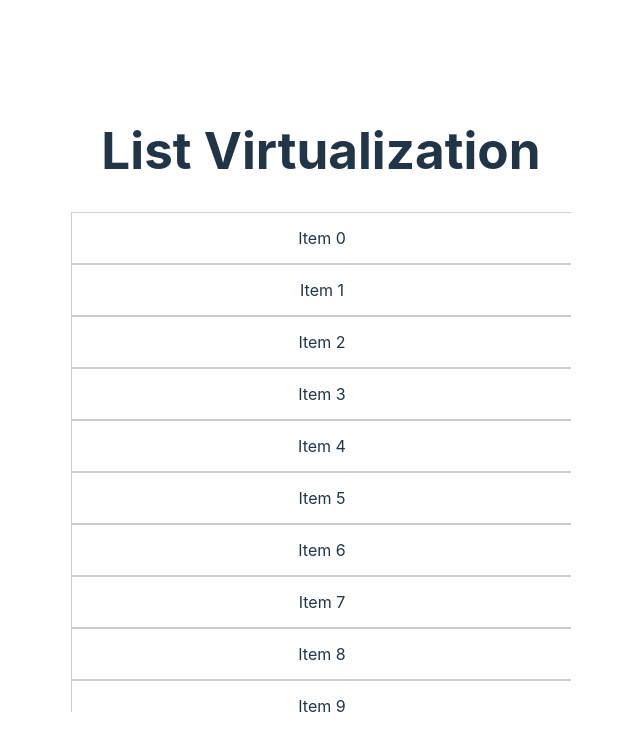
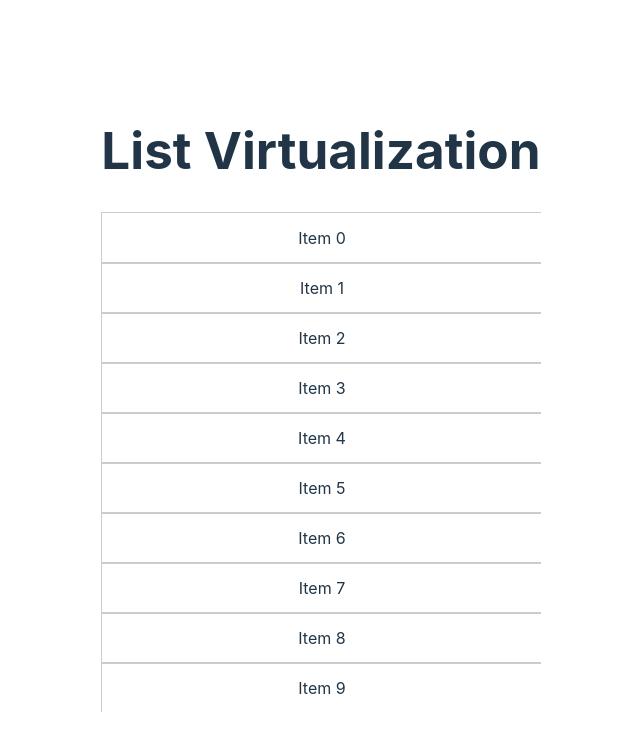
Before and after one commit to Sailwayfun/list-virtualization, a React (Vite) app: page / in a window 1280 px wide. Shown: the top 750 px of the page, without its empty margins (319-959 px from the left). Built offline with nearby package versions, Linux system fonts and the light colour scheme.

Commit message:
refactor: use array.slice to render items

```diff
--- a/src/App.jsx
+++ b/src/App.jsx
@@ -1,11 +1,11 @@
 import './App.css';
-// import SimpleVirtualizedList from './component/SimpleVirtualizedList';
-import ContentVisibilityAutoList from './component/ContentVisibilityAutoList';
+import SimpleVirtualizedList from './component/SimpleVirtualizedList';
+// import ContentVisibilityAutoList from './component/ContentVisibilityAutoList';
 import { useState, useEffect } from 'react';
 
 function App() {
   const [items, setItems] = useState([]);
-  const ITEM_COUNT = 2000;///先寫死資料數為2000筆
+  const ITEM_COUNT = 2000;
   const itemHeight = 50;
 
   useEffect(() => {
@@ -14,32 +14,31 @@ function App() {
         id: index,
         name: `Item ${index}`,
       };
-    });///先寫死資料數為2000筆
+    });
     setItems(newItems);
   }, []);
 
-  // function renderItem(startIndex, endIndex) {
-  //   const renderedItems = [];
-  //   for (let i = startIndex; i <= endIndex; i++) {
-  //     const item = items[i];
-  //     renderedItems.push(
-  //       <div key={ item.id } style={ { position: "absolute", top: `${i * itemHeight}px`, width: "100%", height: `${itemHeight}px`, lineHeight: `${itemHeight}px`, textAlign: "center", border: "1px solid #ccc" } }>
-  //         { item.name }
-  //       </div>
-  //     );
-  //   }
-  //   return renderedItems;
-  // }
+  function renderItems(startIndex, endIndex) {
+    const allItems = [...items];
+    const renderedItems = allItems.slice(startIndex, endIndex + 1).map((item, index) => {
+      return (
+        <div key={ item.id } style={ { position: "absolute", top: `${(index + startIndex) * itemHeight}px`, width: "100%", height: `${itemHeight}px`, lineHeight: `${itemHeight}px`, textAlign: "center", border: "1px solid #ccc" } }>
+          { item.name }
+        </div>
+      );
+    });
+    return renderedItems;
+  }
 
   return (
     <>
       <h1>List Virtualization</h1>
-      {/* <SimpleVirtualizedList itemCount={ items.length }
+      <SimpleVirtualizedList itemCount={ items.length }
         itemHeight={ itemHeight }
         windowHeight={ 500 }
-        renderItem={ renderItem }
-      /> */}
-      <ContentVisibilityAutoList items={ items } itemHeight={ itemHeight } windowHeight={ 500 } />
+        renderItems={ renderItems }
+      />
+      {/* <ContentVisibilityAutoList items={ items } itemHeight={ itemHeight } windowHeight={ 500 } /> */ }
     </>
   );
 }
--- a/src/component/SimpleVirtualizedList.jsx
+++ b/src/component/SimpleVirtualizedList.jsx
@@ -1,18 +1,18 @@
 import { useState, useMemo } from 'react';
 
 
-const SimpleVirtualizedList = ({ itemCount, itemHeight, windowHeight, renderItem }) => {
+const SimpleVirtualizedList = ({ itemCount, itemHeight, windowHeight, renderItems }) => {
     const [scrollTop, setScrollTop] = useState(0);
     function handleScroll(e) {
         setScrollTop(e.target.scrollTop);
     }
     const innerHeight = useMemo(() => itemCount * itemHeight, [itemCount, itemHeight]);
-    const startIndex = Math.floor(scrollTop / itemHeight);//window上方的高度除以每個item的高度，得到的數字就是目前在window上方的item數量
-    const endIndex = Math.min(itemCount - 1, Math.floor((scrollTop + windowHeight) / itemHeight));//如果整個list的item數量比目前在window上方的item數量還少，就直接渲染整個list，否則就渲染到window上方的item數+window可視範圍內的item數（如window上方有10個，window可容納10個，就渲染20個）
+    const startIndex = Math.floor(scrollTop / itemHeight);
+    const endIndex = Math.min(itemCount - 1, Math.floor((scrollTop + windowHeight) / itemHeight));
     return (
         <div onScroll={ handleScroll } className="scroll" style={ { overflowY: "scroll", height: `${windowHeight}px` } }>
             <div className="inner" style={ { position: "relative", height: `${innerHeight}px` } }>
-                { renderItem(startIndex, endIndex) }
+                { renderItems(startIndex, endIndex) }
             </div>
         </div>
     );
```
